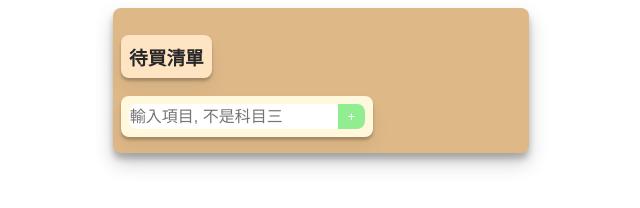
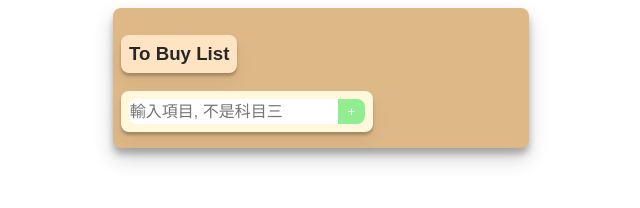
Before and after one commit to m10118003/toDoList, a plain HTML site: page index.html in a window 1280 px wide. Shown: the whole page, without its empty margins (319-959 px from the left). Drawn offline with Linux system fonts and the light colour scheme.

Commit message:
feat: change describe Change h3 -> To Buy List

```diff
--- a/index.html
+++ b/index.html
@@ -105,7 +105,7 @@
   </head>
   <body>
     <div class="cardContainer">
-      <h3>待買清單</h3>
+      <h3>To Buy List</h3>
       <div class="title">
         <input
           class="textField"
```
